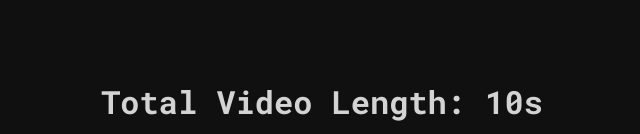
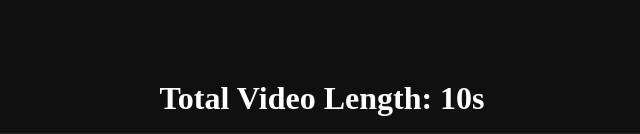
Before and after one commit to shohanur-shoron/VideoListCollect, a Django app: page /view in a window 1280 px wide. Shown: the part 80-214 px from the top of the page, without its empty margins (318-958 px from the left). Run offline with Django 5.2, Linux system fonts and the light colour scheme; tables that the repository leaves empty hold one stand-in row (values such as "Sample post").

```diff
--- a/static/style/style.css
+++ b/static/style/style.css
@@ -352,8 +352,3 @@ body{
 .videoLinks a:focus {
     outline: 2px solid #ff4081; /* Focus outline for accessibility */
 }
-
-.totalLengthTable{
-    font-family: "Roboto Mono", serif;
-    color: #d3d3d3;
-}
```
